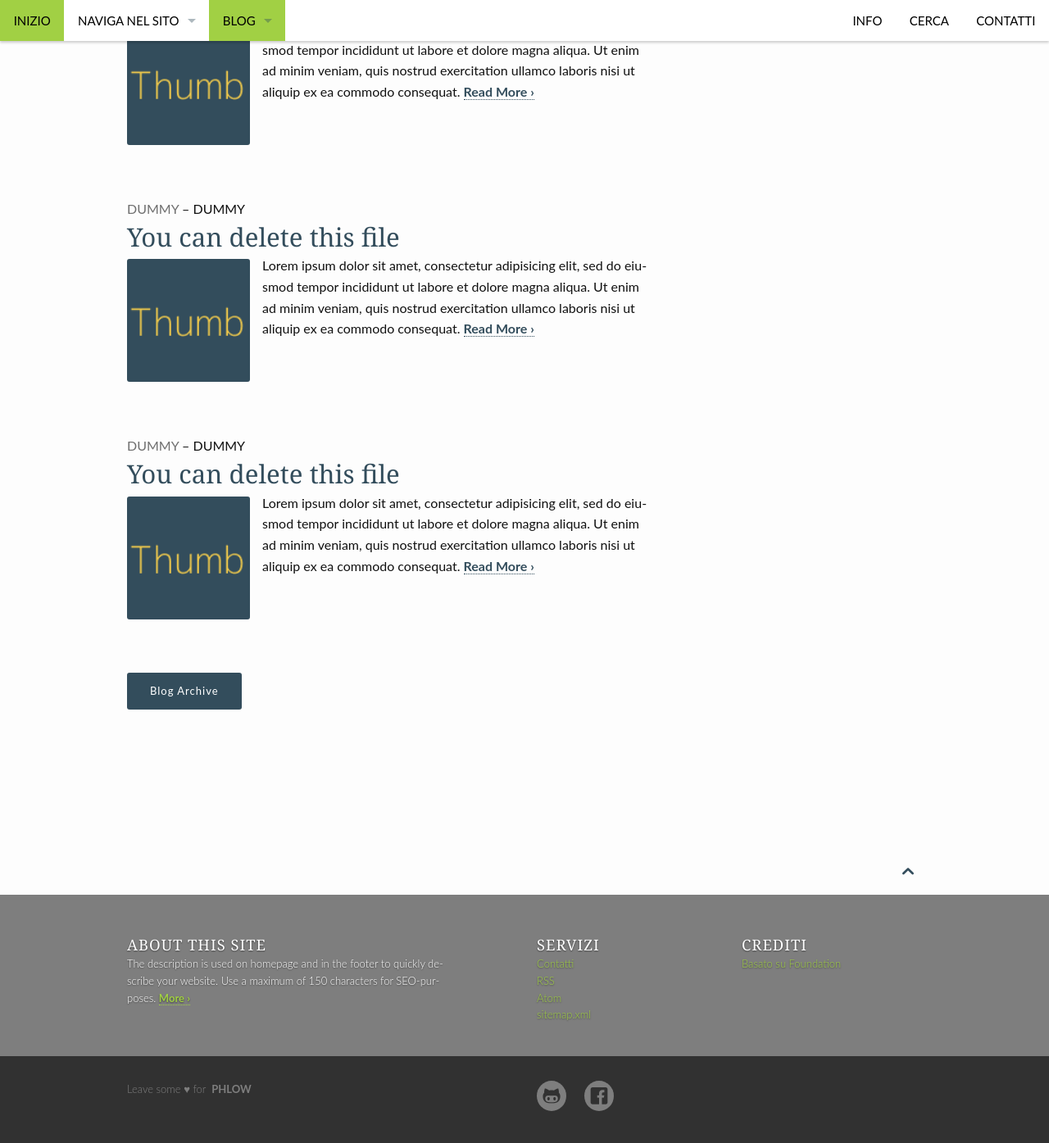
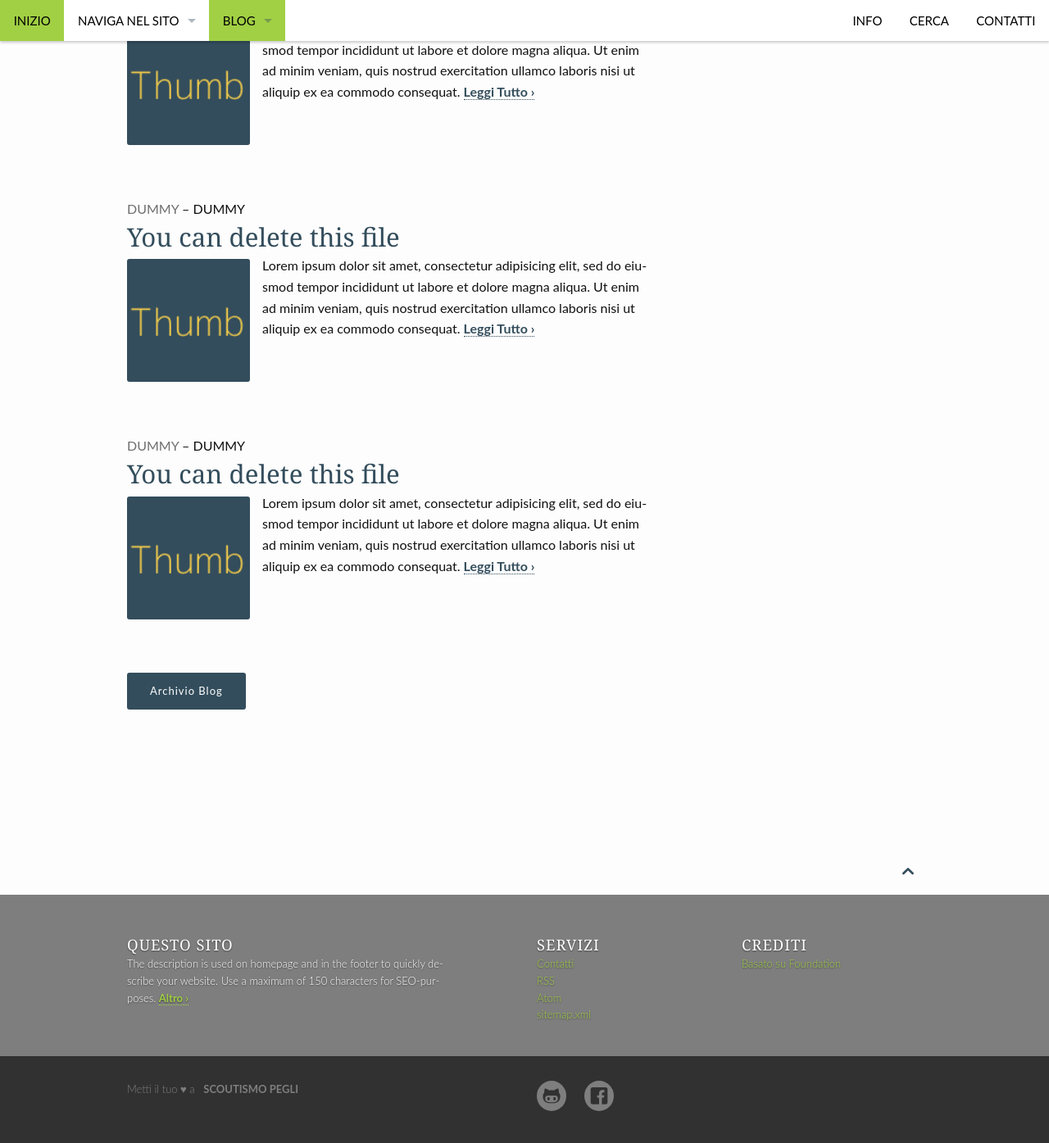
Before and after one commit to scoutpegli/centenario, a Jekyll site: the page built from blog/index.html, in a window 1280 px wide and 1400 px high, scrolled down 1016 px. Shown: the top 1395 px of the window at 82% size. Built offline with Jekyll 4.4.1, drawn with Linux system fonts in a browser that asks for light colours; the list of posts is cut into pages by our own code; some of the changed text lies outside the part shown.

Commit message:
Lingua italiana e altro

```diff
--- a/_data/language.yml
+++ b/_data/language.yml
@@ -1,24 +1,24 @@
-info_website: "About This Site"
-archive: "Archive"
-blog_archive: "Blog Archive"
+info_website: "Questo Sito"
+archive: "Archivio"
+blog_archive: "Archivio Blog"
 blog: "Blog"
-comments_headline: "Dialogue &amp; Discussion"
-more: "More ›"
-more_articles: "More Articles"
-navigation_title: "Navigation"
-new_blog_entries: "New Blog Articles"
-next: "Next"
-next_posts: "Next Posts"
-previous: "Previous"
-previous_posts: "Previous Posts"
-read: "Read"
-read_more: "Read More&nbsp;›"
-if_you_are_not_redirected_automatically: "If you are not redirected automatically,"
-click_here: "click here"
-next_post_in: "Next Post in"
-previous_post_in: "Previous Post in"
-breadcrumb_start: "Start"
-edit: "Edit"
-this_content_is_open_source: "This content is open source."
-help_improve_it: "Help improve it"
-enter_search_term: "Enter search term and hit enter"
+comments_headline: "&amp; Discussioni"
+more: "Altro ›"
+more_articles: "Altri Articoli"
+navigation_title: "Navigazione"
+new_blog_entries: "Nuovi Articoli dal Blog"
+next: "Successivo"
+next_posts: "Articoli successivi"
+previous: "Precedente"
+previous_posts: "Articoli precedenti"
+read: "Leggi"
+read_more: "Leggi Tutto&nbsp;›"
+if_you_are_not_redirected_automatically: "Se non sei automaticamente rediretto,"
+click_here: "click qui"
+next_post_in: "Articolo Successivo in"
+previous_post_in: "Articolo Precedente in"
+breadcrumb_start: "Inizia"
+edit: "Edita"
+this_content_is_open_source: "Questo contenuto è open source."
+help_improve_it: "Aiutaci a migliorare"
+enter_search_term: "Inserisci termine di ricerca e premi ENTER"
--- /dev/null
+++ b/_data/language_en.yml
@@ -0,0 +1,24 @@
+info_website: "About This Site"
+archive: "Archive"
+blog_archive: "Blog Archive"
+blog: "Blog"
+comments_headline: "Dialogue &amp; Discussion"
+more: "More ›"
+more_articles: "More Articles"
+navigation_title: "Navigation"
+new_blog_entries: "New Blog Articles"
+next: "Next"
+next_posts: "Next Posts"
+previous: "Previous"
+previous_posts: "Previous Posts"
+read: "Read"
+read_more: "Read More&nbsp;›"
+if_you_are_not_redirected_automatically: "If you are not redirected automatically,"
+click_here: "click here"
+next_post_in: "Next Post in"
+previous_post_in: "Previous Post in"
+breadcrumb_start: "Start"
+edit: "Edit"
+this_content_is_open_source: "This content is open source."
+help_improve_it: "Help improve it"
+enter_search_term: "Enter search term and hit enter"
--- a/_includes/_footer.html
+++ b/_includes/_footer.html
@@ -61,9 +61,9 @@
         <nav class="row">
           <section id="subfooter-left" class="b30 small-12 medium-6 columns credits">
             <p>
-              Leave some &hearts;
-              for&nbsp;
-              <a href="http://phlow.de" alt="Theme created by Phlow">Phlow</a>
+              Metti il tuo &hearts;
+              a &nbsp;
+              <a href="http://scoutpegli.github.io/" alt="">Scoutismo Pegli</a>
             </p>
           </section>
 
```
Also changed, not shown: assets/img/favicon-32x32.png.
